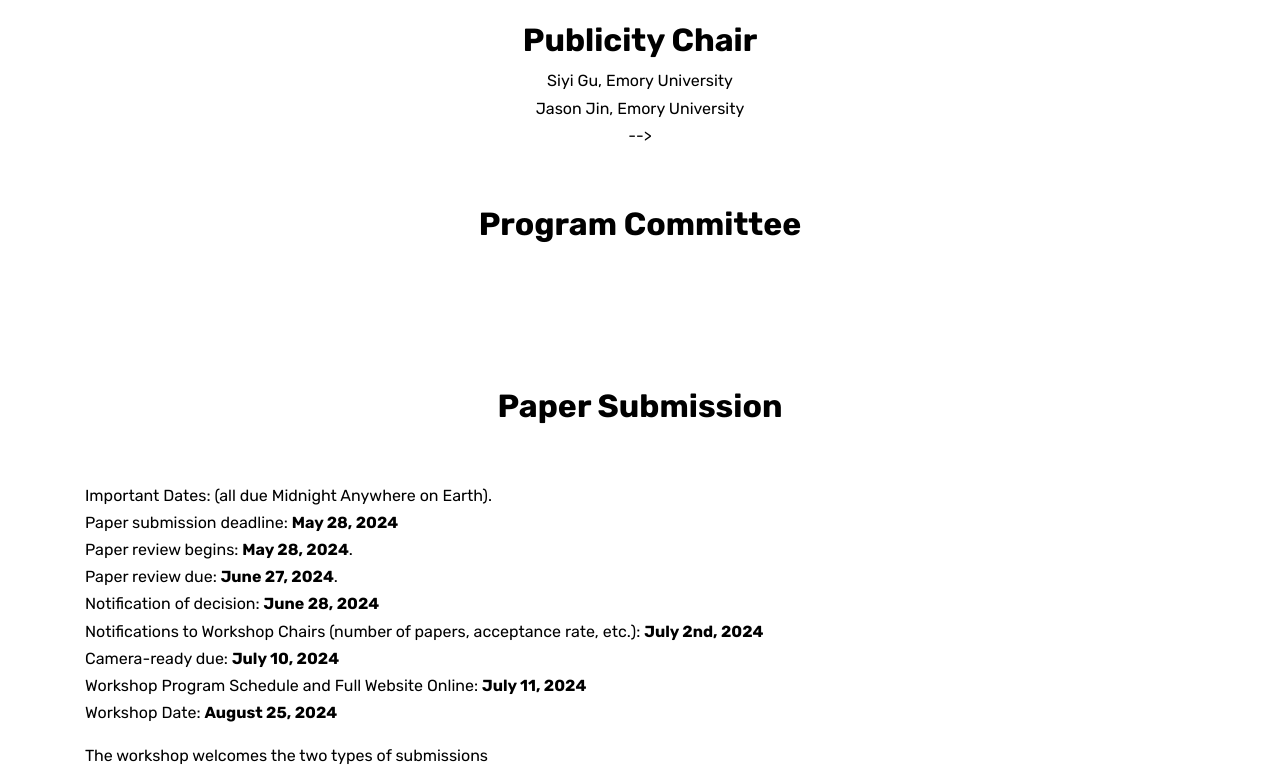
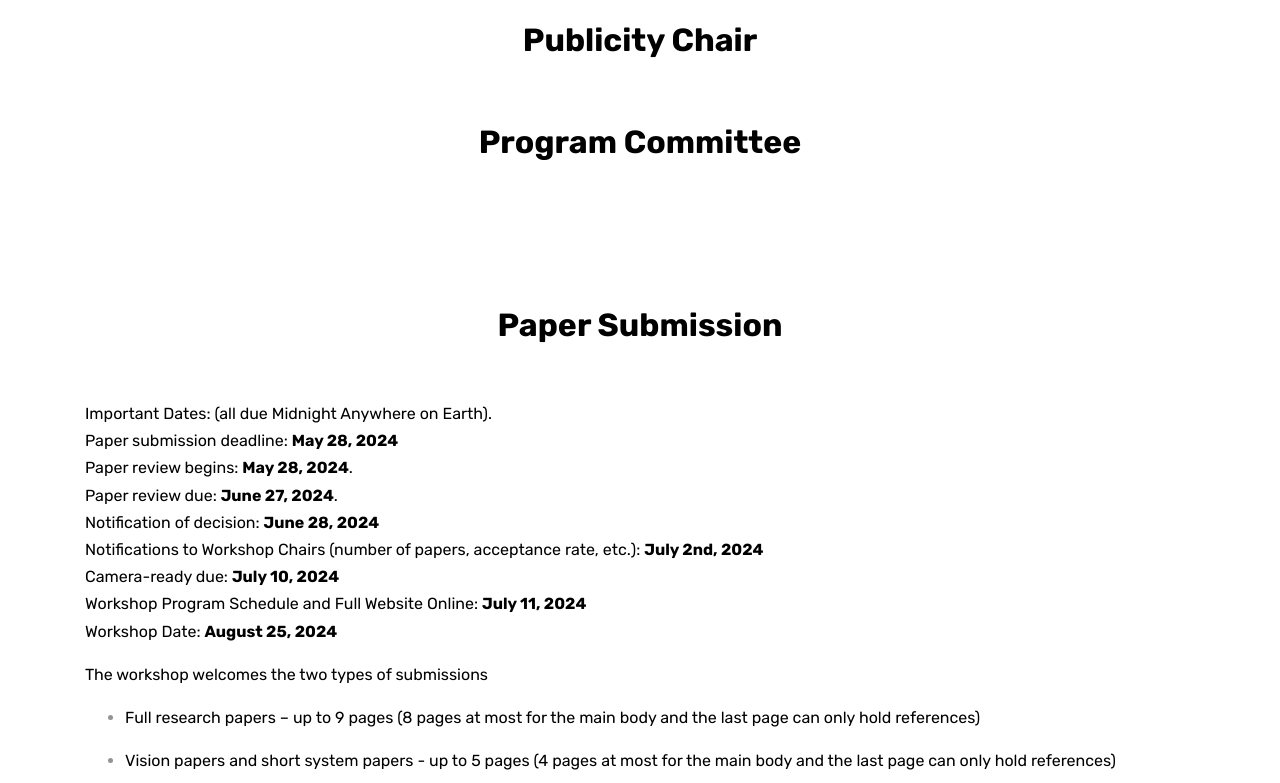
Before and after one commit to deepspatial2024/deepspatial2024.github.io, a plain HTML site: page index.html in a window 1280 px wide. Shown: the part 4816-5599 px from the top of the page. Drawn offline with nearby package versions, Linux system fonts and the light colour scheme; files that its build step writes are made by us from their sources.

Commit message:
Update index.html

```diff
--- a/index.html
+++ b/index.html
@@ -334,9 +334,7 @@
       			</div>
                   </p>
                   <p class="mb-5 text-black"><font size="6"><b>Publicity Chair</b></font><br/>
-<!--               <!--                        <a href="https://yuanqidu.github.io.">Yuanqi Du</a>, George Mason University <td width="219">-->
-                        <a>Siyi Gu</a>, Emory University <td width="219"><br/>
-                        <a>Jason Jin</a>, Emory University <td width="219"><br/> -->
+<!-- 			  <a href="https://yuanqidu.github.io.">Yuanqi Du</a>, George Mason University <td width="219"> -->
                   </p>
       		  <p class="mb-3 text-black"><b><font size="6">Program Committee</font></b></br>
 <!--       		  Arnold Boedihardjo, DigitalGlobe<br/>
```
